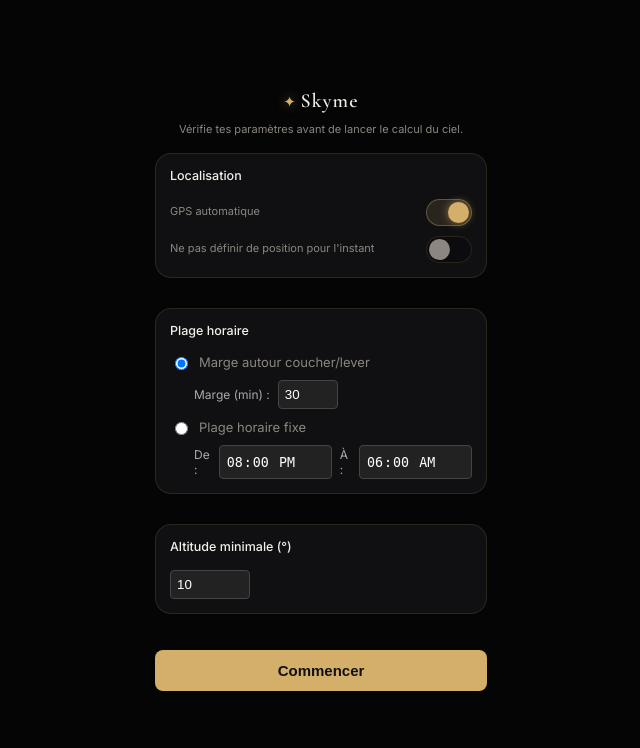
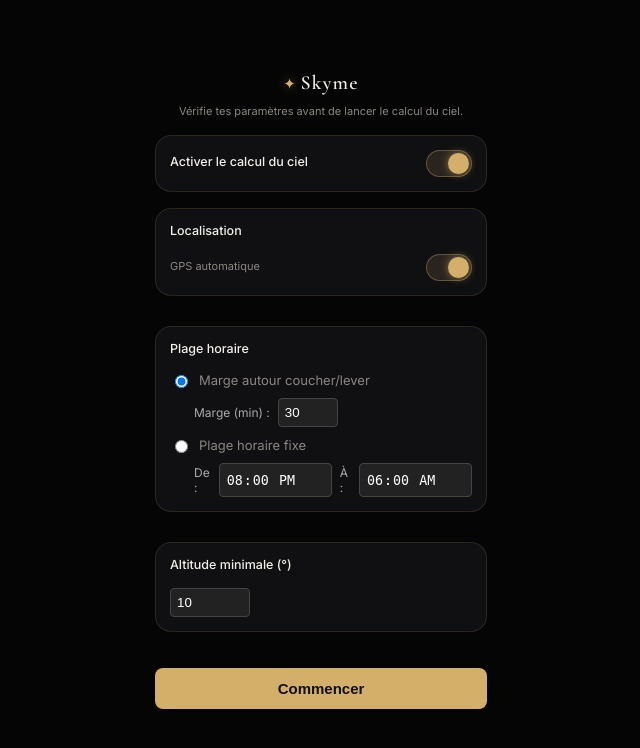
Before and after one commit to pierricksamson/skyme, a Flask app: template templates/index.html in a window 1280 px wide. Shown: the top 748 px of the page, without its empty margins (319-959 px from the left). Run offline with Flask 3, Linux system fonts and the light colour scheme; the template is opened without the code that fills it, so the values that code supplies are empty; some libraries are stand-ins or nearby versions.

Commit message:
setup page

```diff
--- a/templates/index.html
+++ b/templates/index.html
@@ -22,18 +22,22 @@
         </div>
 
         <div class="settings-card" style="padding:14px; display:flex; flex-direction:column; gap:10px;">
+          <label class="toggle-row" id="confirmSkyEnableRow" style="cursor:pointer;">
+            <span class="toggle-text"><span class="settings-label" style="margin:0;">Activer le calcul du ciel</span></span>
+            <span class="switch">
+              <input type="checkbox" id="confirmSkyEnableToggle" checked>
+              <span class="switch-track"><span class="switch-thumb"></span></span>
+            </span>
+          </label>
+        </div>
+
+        <div id="confirmParamsWrapper" style="display:flex; flex-direction:column; gap:16px;">
+          <div class="settings-card" style="padding:14px; display:flex; flex-direction:column; gap:10px;">
             <span class="settings-label">Localisation</span>
             <label class="toggle-row" id="confirmLocAutoRow" style="cursor:pointer;">
               <span class="toggle-text"><span class="settings-hint" style="margin:0;">GPS automatique</span></span>
               <span class="switch">
                 <input type="checkbox" id="confirmLocAutoToggle" checked>
-              <span class="switch-track"><span class="switch-thumb"></span></span>
-            </span>
-          </label>
-          <label class="toggle-row" style="cursor:pointer;">
-            <span class="toggle-text"><span class="settings-hint" style="margin:0;">Ne pas définir de position pour l'instant</span></span>
-            <span class="switch">
-              <input type="checkbox" id="confirmLocSkipToggle">
                 <span class="switch-track"><span class="switch-thumb"></span></span>
               </span>
             </label>
@@ -86,6 +90,7 @@
             <span class="settings-label">Altitude minimale (°)</span>
             <input type="number" id="confirmMinAltInput" min="0" max="90"
               style="padding:6px; background:#222; color:#fff; border:1px solid #444; border-radius:4px; outline:none; width:80px;">
+          </div>
         </div>
 
         <p id="confirmError" class="settings-hint hidden" style="color:#c4577f;"></p>
```
Also changed, not shown: static/app.js. Lines whose indentation alone changed are shown as unchanged.
